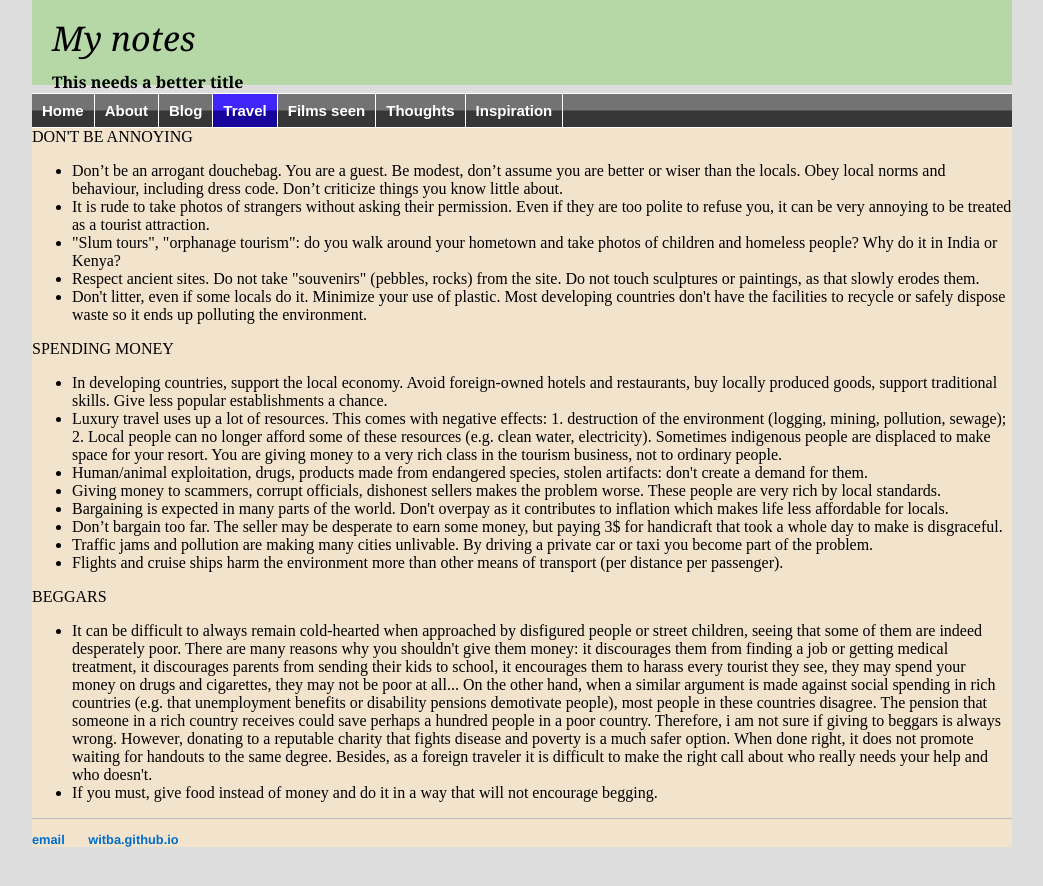
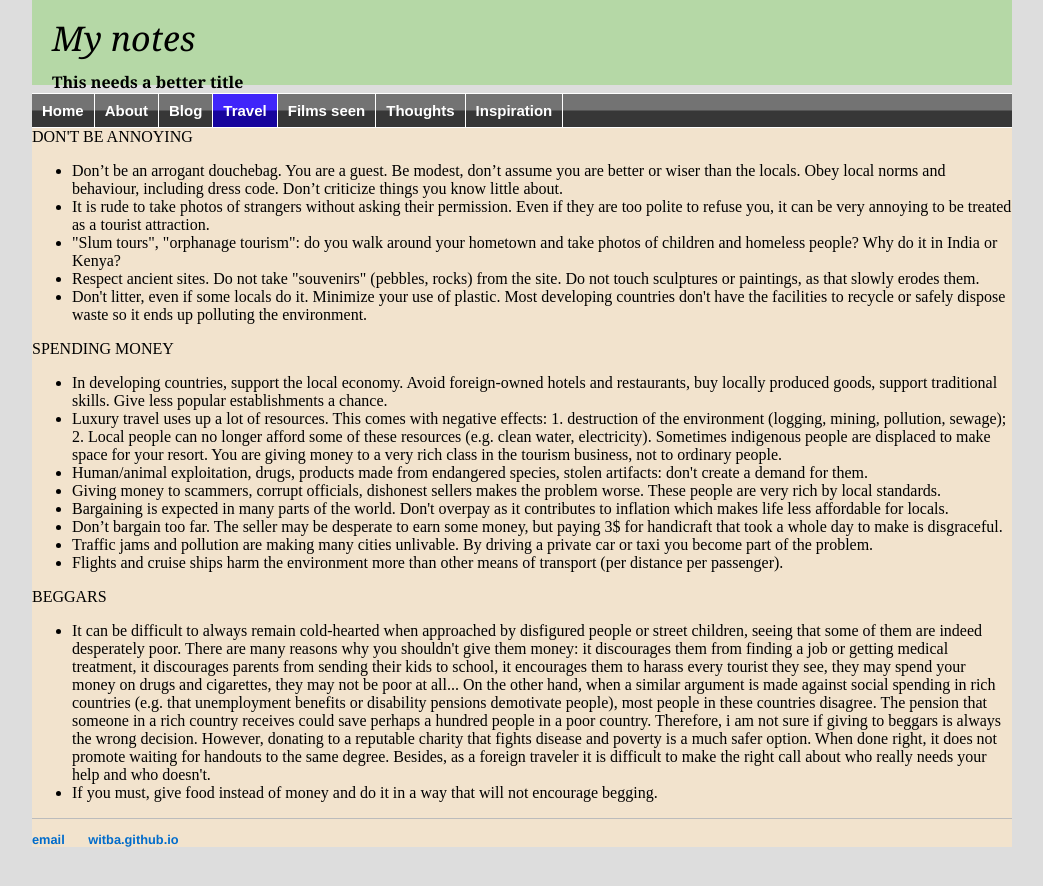
Before and after one commit to witba/witba.github.io, a Jekyll site: the page built from travel/ethics.html, in a window 1280 px wide. Shown: the top 886 px of the page, without its empty margins (118-1161 px from the left). Built offline with Jekyll 4.4.1, drawn with Linux system fonts in a browser that asks for light colours.

Commit message:
Update ethics.html

```diff
--- a/travel/ethics.html
+++ b/travel/ethics.html
@@ -26,6 +26,6 @@
 </ul>
 <p>BEGGARS</p>
 <ul>
-<li>It can be difficult to always remain cold-hearted when approached by disfigured people or street children, seeing that some of them are indeed desperately poor. There are many reasons why you shouldn't give them money: it discourages them from finding a job or getting medical treatment, it discourages parents from sending their kids to school, it encourages them to harass every tourist they see, they may spend your money on drugs and cigarettes, they may not be poor at all... On the other hand, when a similar argument is made against social spending in rich countries (e.g. that unemployment benefits or disability pensions demotivate people), most people in these countries disagree. The pension that someone in a rich country receives could save perhaps a hundred people in a poor country. Therefore, i am not sure if giving to beggars is always wrong. However, donating to a reputable charity that fights disease and poverty is a much safer option. When done right, it does not promote waiting for handouts to the same degree. Besides, as a foreign traveler it is difficult to make the right call about who really needs your help and who doesn't.
+<li>It can be difficult to always remain cold-hearted when approached by disfigured people or street children, seeing that some of them are indeed desperately poor. There are many reasons why you shouldn't give them money: it discourages them from finding a job or getting medical treatment, it discourages parents from sending their kids to school, it encourages them to harass every tourist they see, they may spend your money on drugs and cigarettes, they may not be poor at all... On the other hand, when a similar argument is made against social spending in rich countries (e.g. that unemployment benefits or disability pensions demotivate people), most people in these countries disagree. The pension that someone in a rich country receives could save perhaps a hundred people in a poor country. Therefore, i am not sure if giving to beggars is always the wrong decision. However, donating to a reputable charity that fights disease and poverty is a much safer option. When done right, it does not promote waiting for handouts to the same degree. Besides, as a foreign traveler it is difficult to make the right call about who really needs your help and who doesn't.
 <li>If you must, give food instead of money and do it in a way that will not encourage begging.
 </ul>
```
